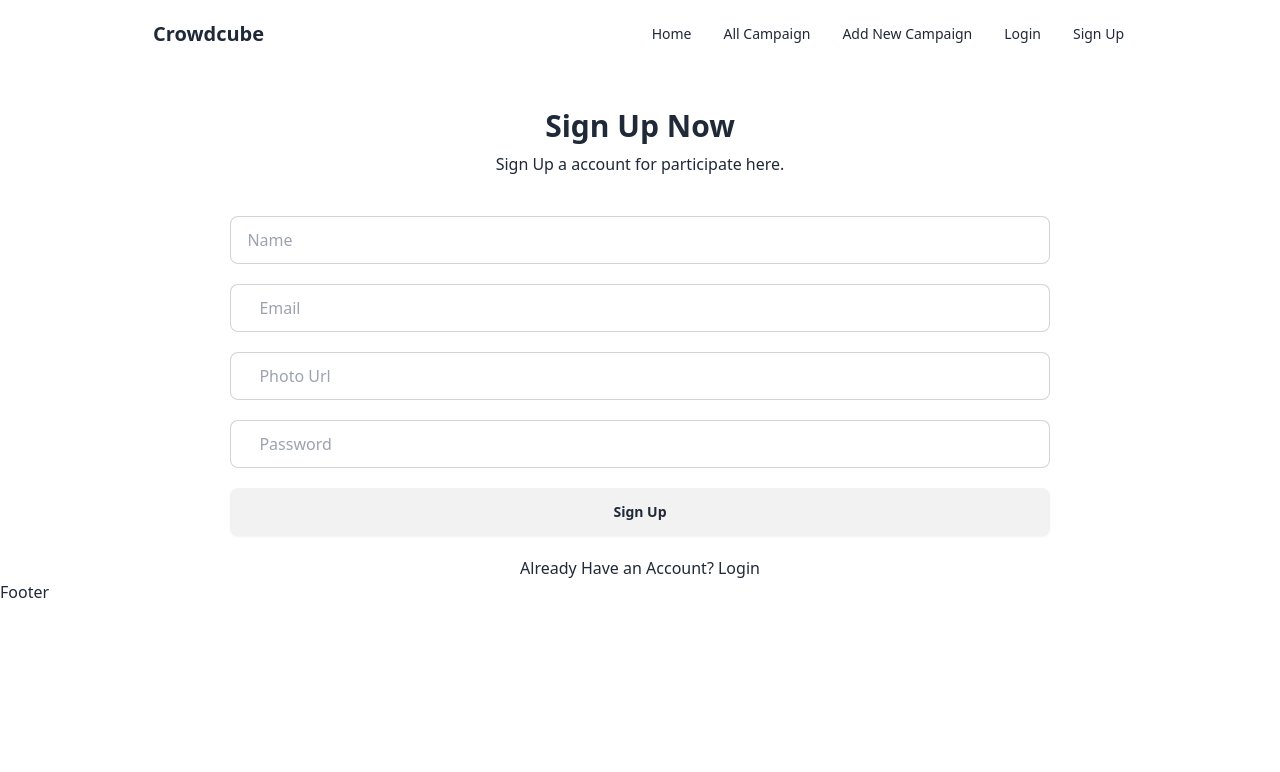
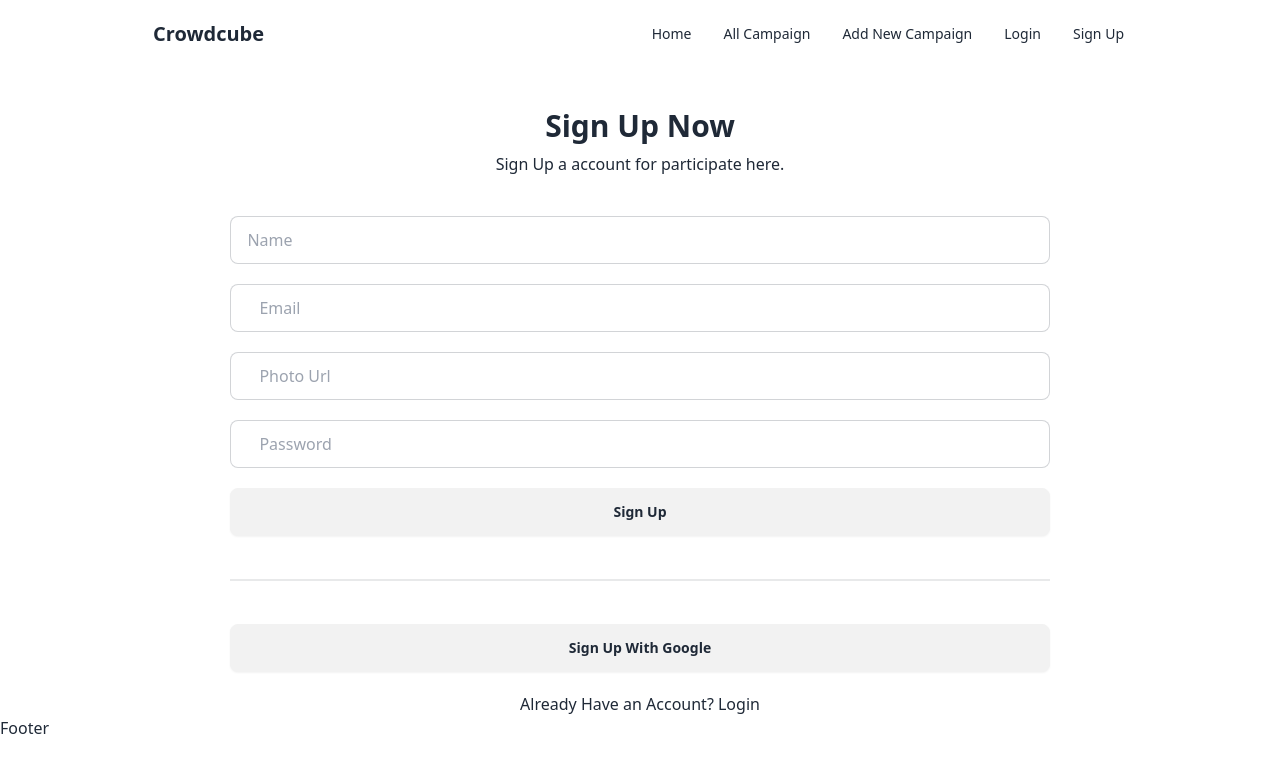
Before and after one commit to Sushanta65/Crowdcube-campaigns, a React (Vite) app: page /signUp in a window 1280 px wide. Shown: the top 772 px of the page. Built offline with nearby package versions, Linux system fonts and the light colour scheme; no server answers.

Commit message:
Login, Sign Up With Google and LoggedOut User Functionality Done

```diff
--- a/src/components/Navbar.jsx
+++ b/src/components/Navbar.jsx
@@ -4,7 +4,7 @@ import { AuthContext } from "../provider/AuthProvider";
 
 const Navbar = () => {
 
-  const {user} = useContext(AuthContext)
+  const {user, loggedOut} = useContext(AuthContext)
 
   const links = (
     <>
@@ -37,7 +37,7 @@ const Navbar = () => {
             <span>{user.displayName}</span>
           </li>
           <li>
-            <button>Logout</button>
+            <button onClick={loggedOut}>Logout</button>
           </li>
         </ul>
       </li>: <></>}
--- a/src/pages/Login.jsx
+++ b/src/pages/Login.jsx
@@ -4,7 +4,7 @@ import { Link } from "react-router-dom";
 
 const Login = () => {
 
-    const {loginUser} = useContext(AuthContext)
+    const {loginUser, signInWithGoogle} = useContext(AuthContext)
 
     const handleLogin = (event) => {
         event.preventDefault()
@@ -42,6 +42,8 @@ const Login = () => {
           />
         </label>
         <input className="btn" type="submit" value="Login" />
+        <div className="divider"></div>
+        <button className="btn" onClick={signInWithGoogle}>Login With Google</button>
         <span>New User? <Link to='/signUp'>Sign Up</Link></span>
       </form>
     </div>
--- a/src/pages/SignUp.jsx
+++ b/src/pages/SignUp.jsx
@@ -3,7 +3,7 @@ import { AuthContext } from "../provider/AuthProvider";
 import { Link } from "react-router-dom";
 
 const SignUp = () => {
-    const {createNewUser, users} = useContext(AuthContext)
+    const {createNewUser, users, signInWithGoogle} = useContext(AuthContext)
 
     const handleSingUp = (event) => {
         event.preventDefault()
@@ -38,6 +38,8 @@ const SignUp = () => {
             <input className="w-3/6 py-2 px-3" type="password" placeholder="Password" name="password" />
           </label>
           <input className="btn" type="submit" value='Sign Up' />
+          <div className="divider"></div>
+          <button onClick={signInWithGoogle} className="btn">Sign Up With Google</button>
           <span>Already Have an Account? <Link to='/login'>Login</Link></span>
         </form>
       </div>
--- a/src/provider/AuthProvider.jsx
+++ b/src/provider/AuthProvider.jsx
@@ -1,49 +1,78 @@
-import { createContext, useState } from 'react';
-import { auth } from '../../firebase.init';
-import { createUserWithEmailAndPassword, signInWithEmailAndPassword, updateProfile } from 'firebase/auth';
+import { createContext, useEffect, useState } from "react";
+import { auth } from "../../firebase.init";
+import {
+  createUserWithEmailAndPassword,
+  GoogleAuthProvider,
+  onAuthStateChanged,
+  signInWithEmailAndPassword,
+  signInWithPopup,
+  signOut,
+  updateProfile,
+} from "firebase/auth";
 
-export const AuthContext = createContext()
+export const AuthContext = createContext();
 
-const AuthProvider = ({children}) => {
-    const [user, setUser] = useState(null)
-    const [error, setError] = useState('')
-
+const AuthProvider = ({ children }) => {
+  const [user, setUser] = useState(null);
+  const [error, setError] = useState("");
+  const provider = new GoogleAuthProvider();
   const createNewUser = (email, password, name, photoUrl) => {
     createUserWithEmailAndPassword(auth, email, password)
       .then(() => {
         updateProfile(auth.currentUser, {
           displayName: name,
-                photoURL: photoUrl
+          photoURL: photoUrl,
         })
           .then(() => {
-                setUser({...auth.currentUser})
+            setUser({ ...auth.currentUser });
           })
-            .catch(err => setError(err.message))
+          .catch((err) => setError(err.message));
       })
-        .catch(err => setError(err.message))
-    }
+      .catch((err) => setError(err.message));
+  };
 
   const loginUser = (email, password) => {
     signInWithEmailAndPassword(auth, email, password)
-        .then(result => {
-            setUser(result.user)
+      .then((result) => {
+        setUser(result.user);
       })
-        .catch(err => console.log(err.message))
+      .catch((err) => console.log(err.message));
+  };
+
+  const signInWithGoogle = () => {
+    signInWithPopup(auth, provider)
+      .then((result) => {
+        setUser(result.user);
+      })
+      .catch((err) => console.log(err.message));
+  };
+
+  const loggedOut = () => {
+    signOut(auth)
   }
+
+  useEffect(() => {
+    const unsubscribe = onAuthStateChanged(auth, (currentUser) => {
+      setUser(currentUser);
+    });
+    return () => {
+      unsubscribe();
+    };
+  }, []);
 
   const userInfo = {
     createNewUser,
     user,
     setUser,
-        loginUser
-    }
+    loginUser,
+    signInWithGoogle,
+    loggedOut
+  };
 
-    console.log(user)
-console.log(error)
+  console.log(user);
+  console.log(error);
   return (
-        <AuthContext.Provider value={userInfo}>
-            {children}
-        </AuthContext.Provider>
+    <AuthContext.Provider value={userInfo}>{children}</AuthContext.Provider>
   );
 };
 
```
Lines whose indentation alone changed are shown as unchanged.
